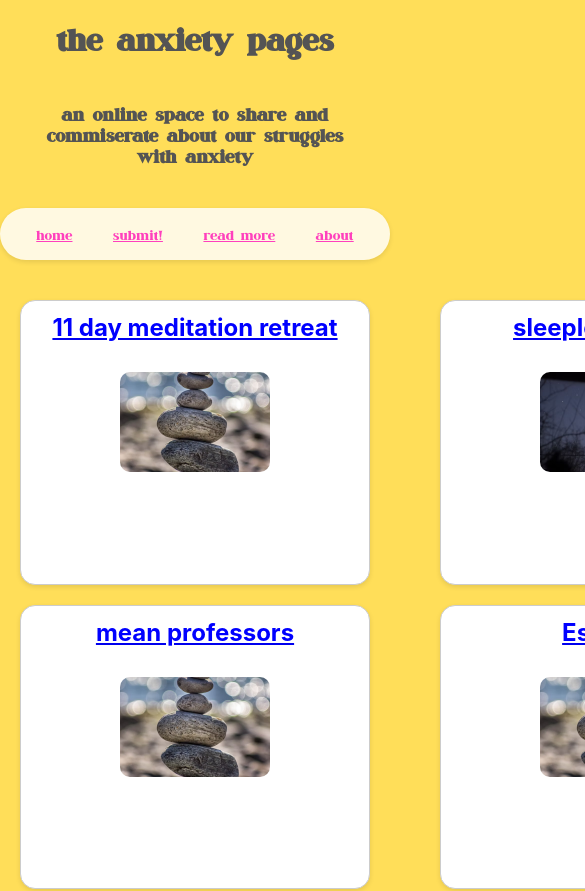
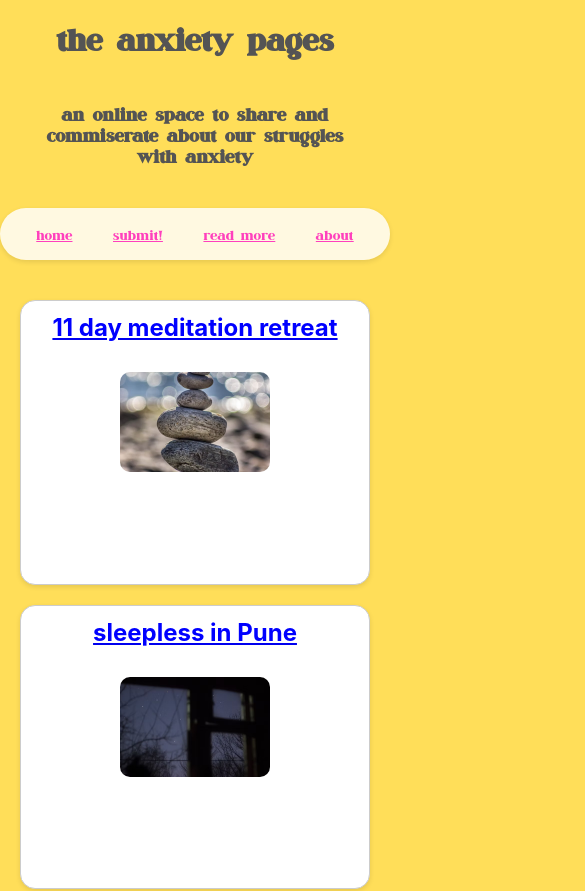
Before and after one commit to kets99/theanxietypages, a React (Create React App) app: page / in a window 390 px wide. Shown: the top 891 px of the page, 585 px wide, since content can reach past the window. Built offline with nearby package versions, Linux system fonts and the light colour scheme; a web font is replaced by a local one.

Commit message:
Update Home.css

```diff
--- a/src/components/Home.css
+++ b/src/components/Home.css
@@ -67,12 +67,26 @@
 
 }
 
+.box-container {
+  display: grid;
+  column-gap: 50px;
+  grid-template-columns: repeat(3, 370px); /* Default to 3 boxes per row */
+  padding: 10px;
+}
 
-.box-container {
-   display: grid;
-  column-gap: 50px;
-  grid-template-columns: 370px 370px 370px;
-  padding: 10px;
+/* For tablets */
+@media (max-width: 900px) {
+  .box-container {
+    grid-template-columns: repeat(2, 1fr); /* 2 boxes per row */
+  }
+}
+
+/* For mobile devices */
+@media (max-width: 600px) {
+  .box-container {
+    grid-template-columns: 1fr; /* 1 box per row */
+    column-gap: 10px; /* Reduced gap for smaller screens */
+  }
 }
 
 .box {
@@ -81,10 +95,10 @@
   border-radius: 15px;
   padding: 20px;
   text-align: center;
-  flex: 0 1 calc(33.33% - 20px); /* 3 boxes per row */
   margin: 10px; /* Space between boxes */
   height: 100px; /* Set a fixed height for visibility */
 }
+
 
 
 @font-face {
```
